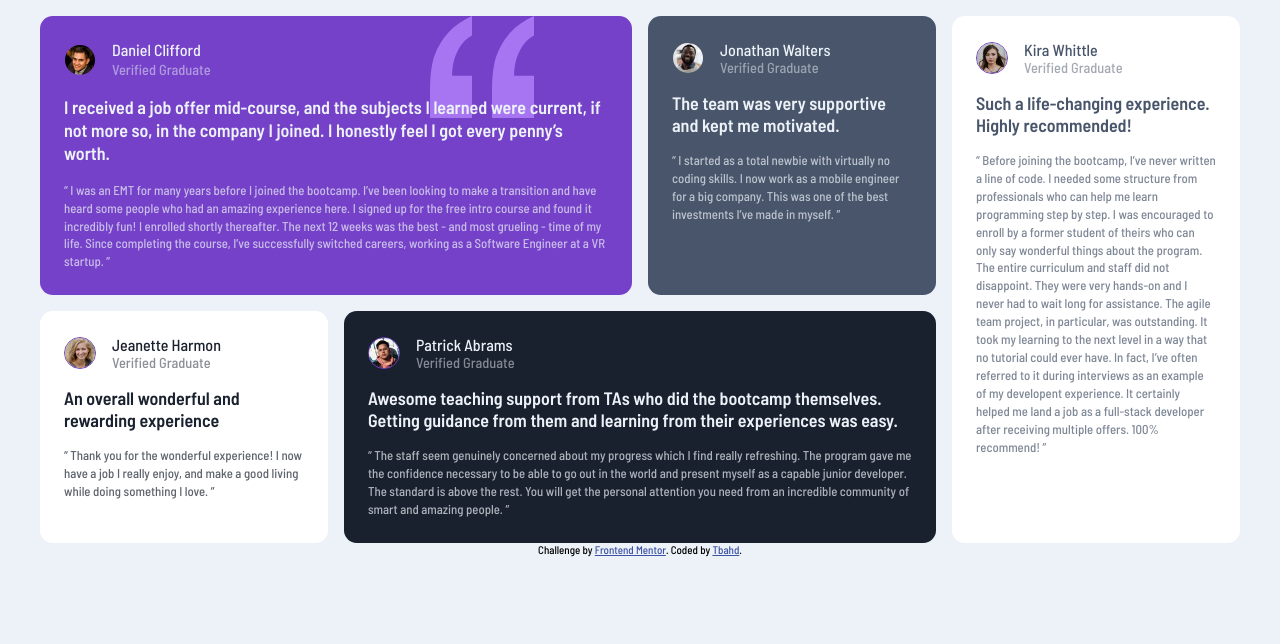
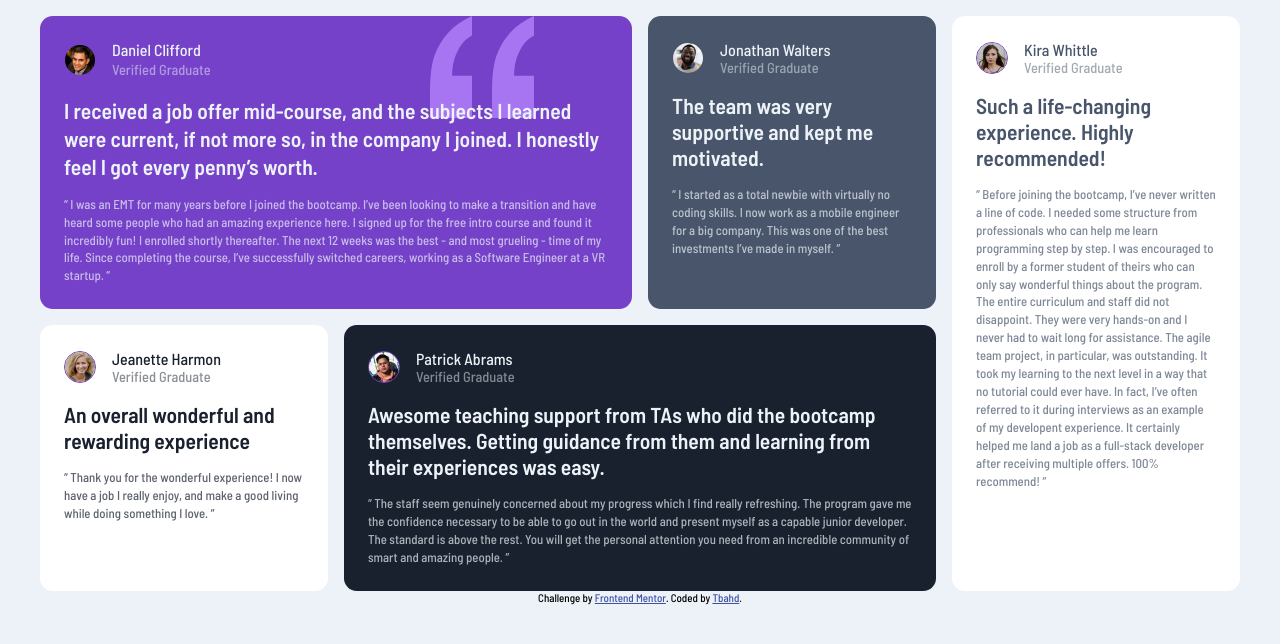
Before and after one commit to tbahd/Testimonial-grid-section, a plain HTML site: page index.html in a window 1280 px wide. Drawn offline with Linux system fonts and the light colour scheme.

Commit message:
Update styles.css

```diff
--- a/styles.css
+++ b/styles.css
@@ -69,7 +69,7 @@ article{
 
 /* Main text */
 .main-text{
-    font-size: .75rem;
+    font-size: .9rem;
     margin-bottom: 1rem;
 }
 
```
